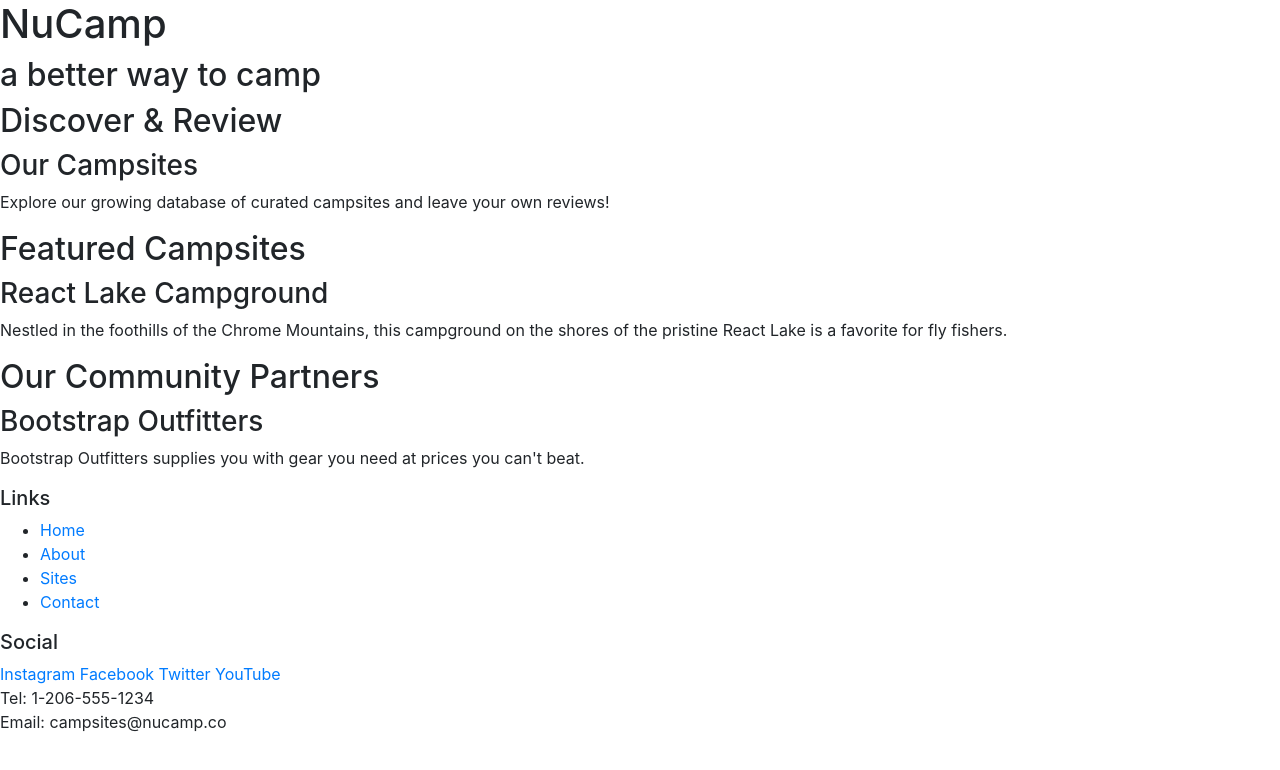
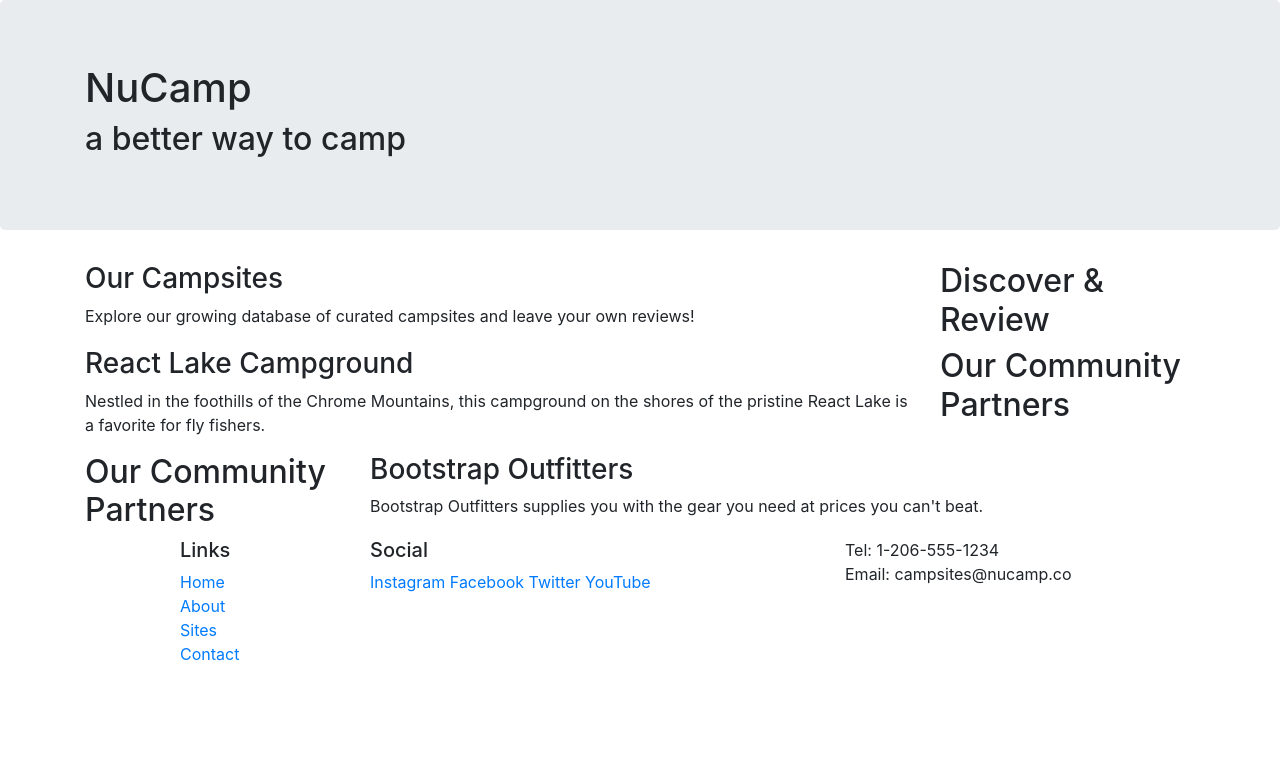
Before and after one commit to JoshueOsuna/nucampsite, a website: page index.html in a window 1280 px wide. Drawn offline with nearby package versions, Linux system fonts and the light colour scheme.

Commit message:
Bootstrap Grid

```diff
--- a/index.html
+++ b/index.html
@@ -14,51 +14,73 @@
 
 <body>
 
-    <header>
-        <div>
+    <header class="jumbotron">
+        <div class="container">
+            <div class="row">
+                <div class="col">
                     <h1>NuCamp</h1>
                     <h2>a better way to camp</h2>
                 </div>
+            </div>
+        </div>
     </header>
 
-    <div>
+    <div class="container">
+        <div class="row">
+            <div class="col-sm-4 order-sm-last col-md-3">
                 <h2>Discover & Review</h2>
+            </div>
+            <div class="col">
                 <h3>Our Campsites</h3>
                 <p>Explore our growing database of curated campsites and leave your own reviews!</p>
             </div>
+        </div>
 
-    <div>
-        <h2>Featured Campsites</h2>
+        <div class="row">
+            <div class="col-sm-4 order-sm-last col-md-3">
+                <h2>Our Community Partners</h2>
+            </div>
+            <div class="col">
                 <h3>React Lake Campground</h3>
                 <p>Nestled in the foothills of the Chrome Mountains, this campground on the shores of the pristine React Lake is a favorite for fly fishers.</p>
             </div>
+        </div>
 
-    <div>
+        <div class="row">
+            <div class="col-sm-4 col-md-3">
                 <h2>Our Community Partners</h2>
+            </div>
+            <div class="col">
                 <h3>Bootstrap Outfitters</h3>
-        <p>Bootstrap Outfitters supplies you with gear you need at prices you can't beat.</p>
+                <p>Bootstrap Outfitters supplies you with the gear you need at prices you can't beat.</p>
+            </div>
+        </div>
     </div>
 
     <footer>
-        <div>
+        <div class="container">
+            <div class="row">
+                <div class="col-4 col-sm-2 offset-1">
                     <h5>Links</h5>
-            <ul>
+                    <ul class="list-unstyled">
                         <li><a href="#">Home</a></li>
                         <li><a href="#">About</a></li>
                         <li><a href="#">Sites</a></li>
                         <li><a href="#">Contact</a></li>
                     </ul>
                 </div>
-        <div>
+                <div class="col-6 col-sm-5">
                     <h5>Social</h5>
                     <a href="http://instagram.com/">Instagram</a>
                     <a href="http://facebook.com/">Facebook</a>
                     <a href="http://twitter.com/">Twitter</a>
                     <a href="http://youtube.com/">YouTube</a>
                 </div>
-        <div>
+                <div class="col-sm-4">
                     Tel: 1-206-555-1234<br />
                     Email: campsites@nucamp.co
+                </div>
+           </div>
         </div>
     </footer>
 
```
Lines whose indentation alone changed are shown as unchanged.
